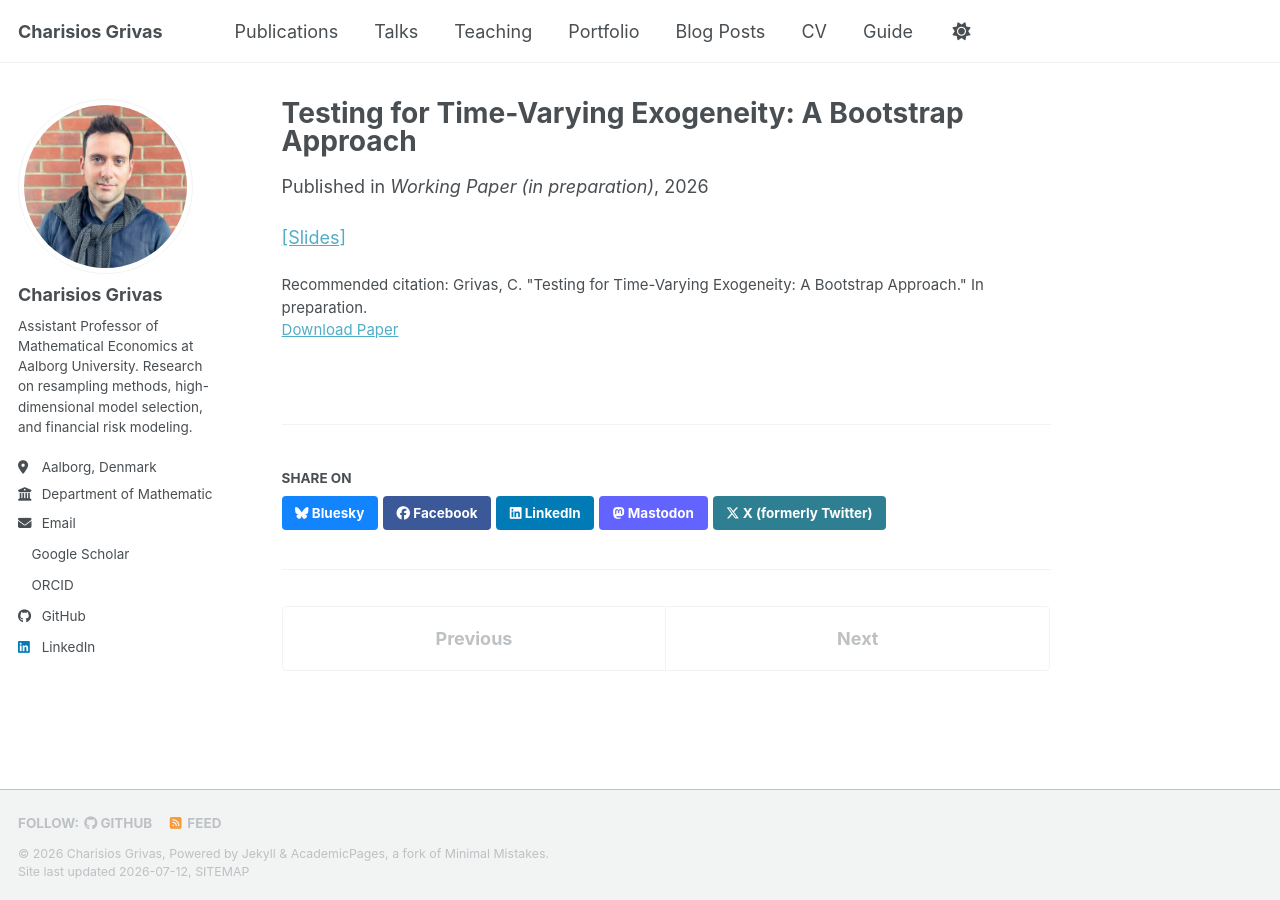
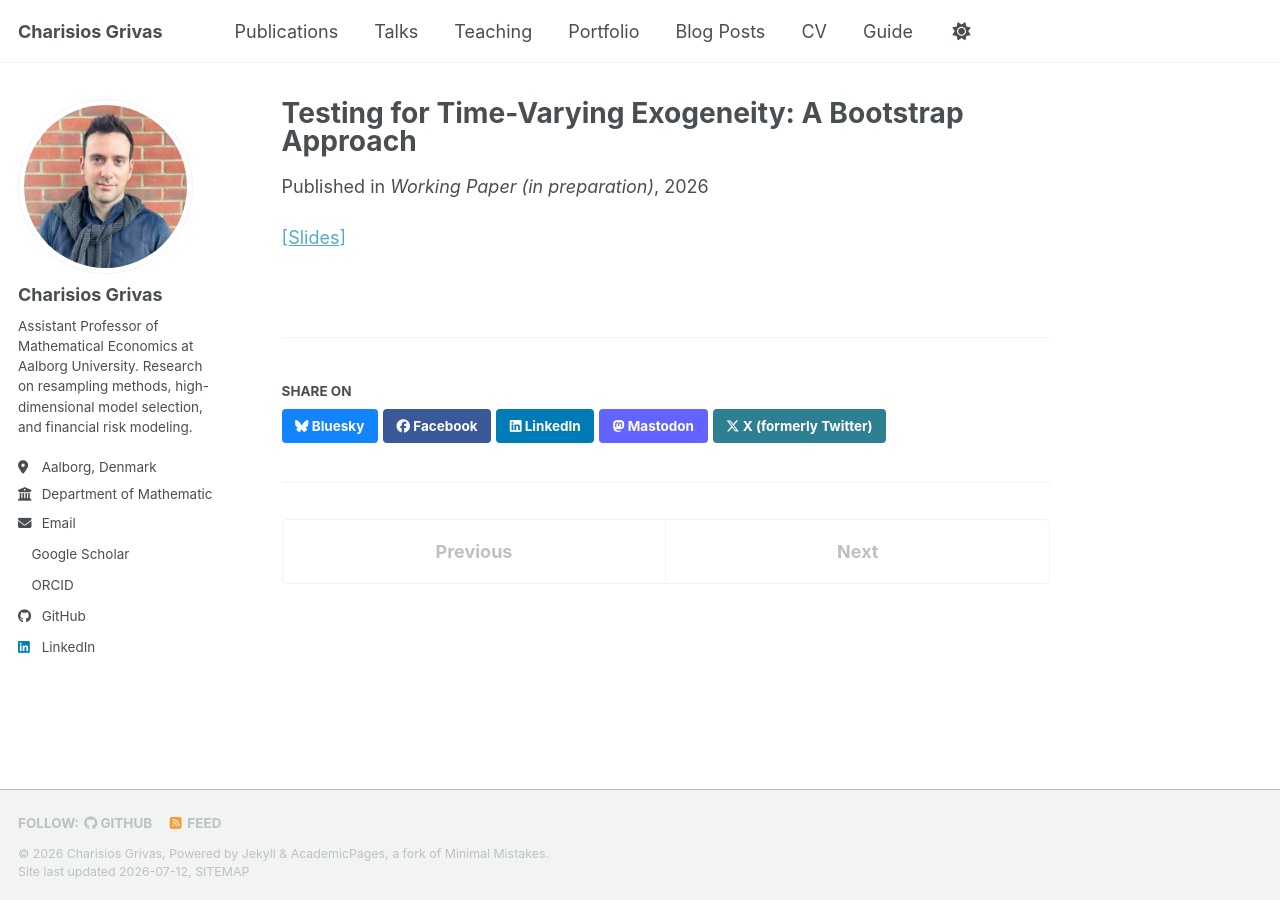
Before and after one commit to chargrivas/chargrivas.github.io, a Jekyll site: the page built from _publications/2026-01-02-time-varying-exogeneity.md, in a window 1280 px wide. Built offline with Jekyll 4.4.1, drawn with Linux system fonts in a browser that asks for light colours; a style sheet for code colours, icons or effects is not loaded.

Commit message:
Revise citation in time-varying exogeneity paper
Updated citation format and removed unnecessary line.

```diff
--- a/_publications/2026-01-02-time-varying-exogeneity.md
+++ b/_publications/2026-01-02-time-varying-exogeneity.md
@@ -7,7 +7,6 @@
 date: 2026-01-02
 venue: 'Working Paper (in preparation)'
 paperurl: 'https://papers.ssrn.com/sol3/papers.cfm?abstract_id=4595905'
-citation: 'Grivas, C. "Testing for Time-Varying Exogeneity: A Bootstrap Approach." In preparation.'
 ---
 
 [[Slides]](https://www.dropbox.com/scl/fi/qylfgateo654is5096iul/Presentation_TVP_BOOTSTRAP.pdf?rlkey=5urtuch5fyuovtxmb0vtr5aps&st=c7x3t88t&dl=0)
```
